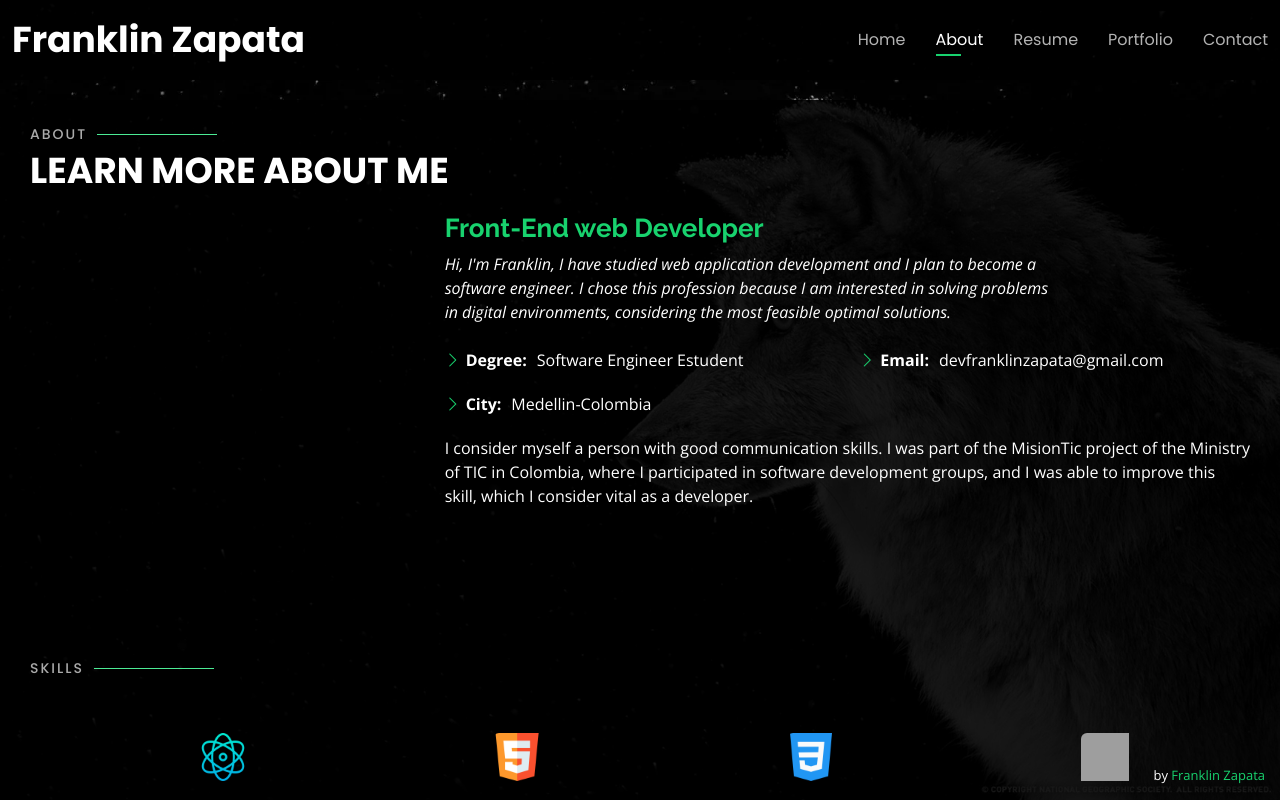
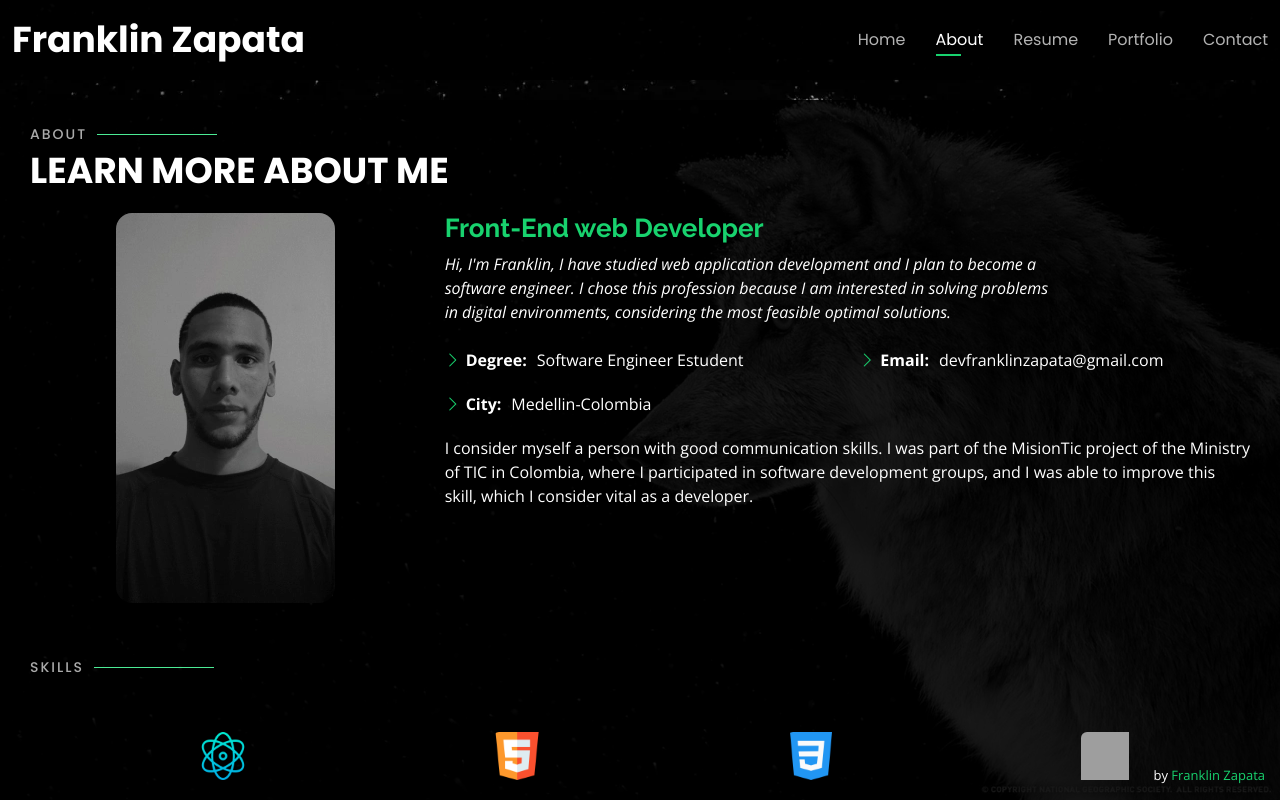
Before and after one commit to FranklinZ12/My-Portfolio-React-v1, a React (Create React App) app: page /about in a window 1280 px wide. Shown: the top 800 px of the page. Built offline with nearby package versions, Linux system fonts and the light colour scheme; grey boxes are pictures that could not be loaded.

Commit message:
actualizando cv y foto de about

```diff
--- a/src/pages/AboutScreen.jsx
+++ b/src/pages/AboutScreen.jsx
@@ -22,10 +22,10 @@ const AboutScreen = () => {
         />
 
         <div className='row'>
-          <div className='col-lg-4'
+          <div className='col-lg-4 flex justify-center'
           data-aos="fade-right"
           >
-            <img src={user} className='img-fluid' alt='' />
+            <img src={user} className='img-fluid rounded-2xl' alt='profile' />
           </div>
           <div className='col-lg-8 pt-4 pt-lg-0 content'
           data-aos="fade-left"
```
Also changed, not shown: src/assets/user.webp, 1 other file (tests, documents, lock files or other folders).
